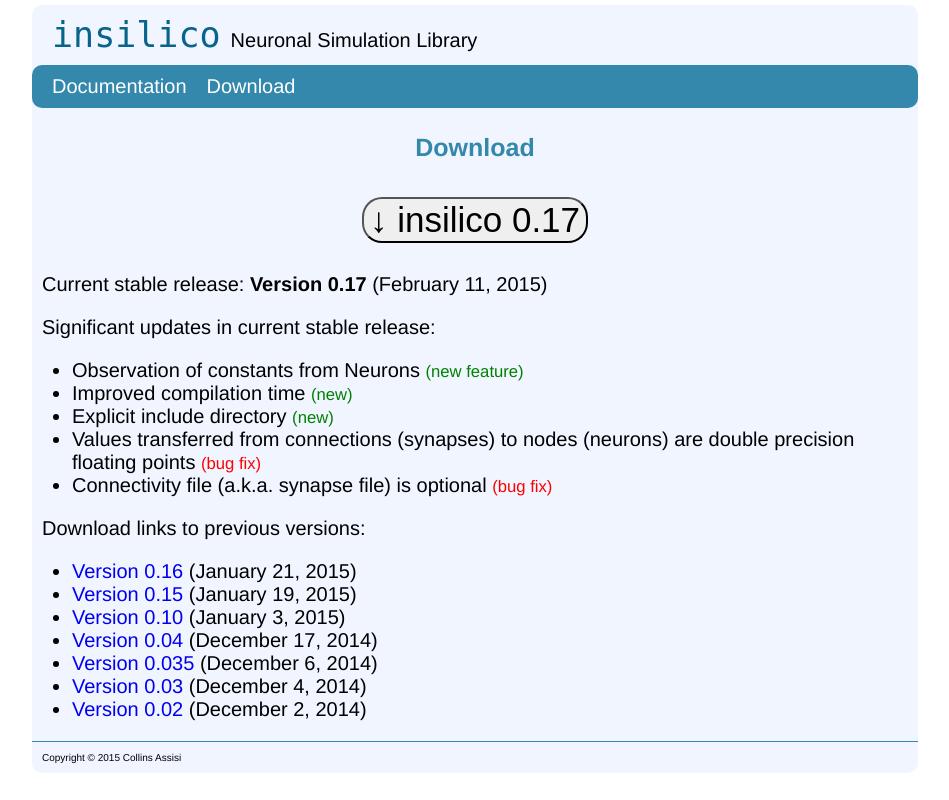
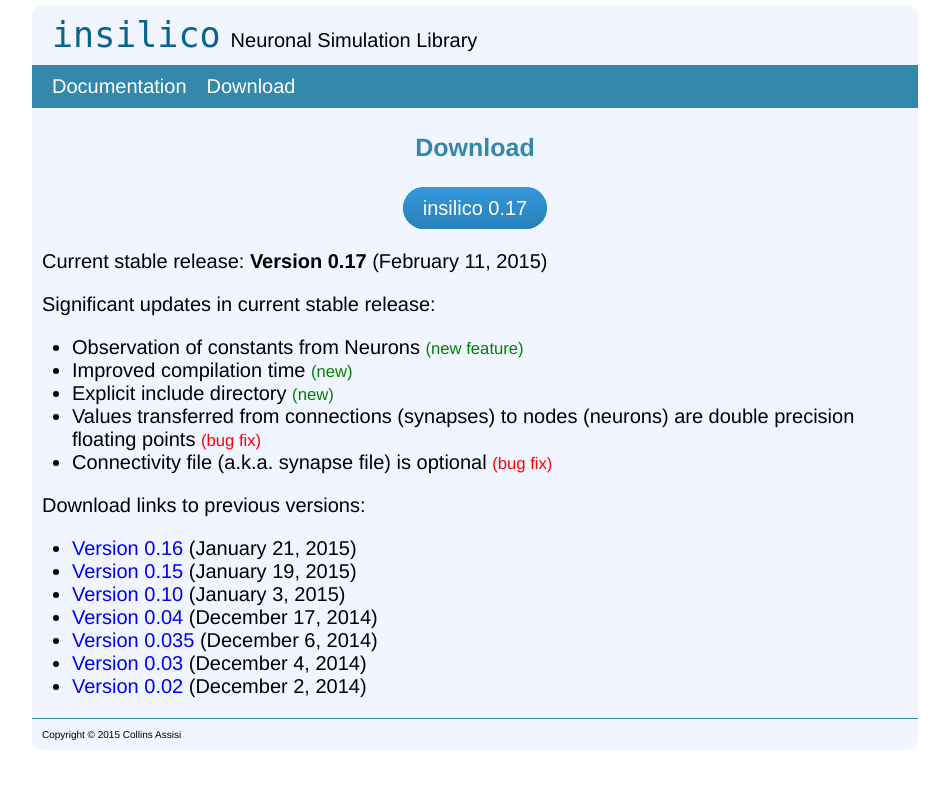
Before and after one commit to insilico-lib/insilico-web, a PHP site: page /download.php in a window 1280 px wide. Shown: the whole page, without its empty margins (165-1114 px from the left). Run offline with PHP 8.4, Linux system fonts and the light colour scheme.

Commit message:
Style fix for button.

```diff
--- a/download.php
+++ b/download.php
@@ -1,9 +1,7 @@
 <?php include_once("pre_wrapper.php"); ?>
 
 <p class="page-content-header">Download</p>
-
-<p style="text-align: center; padding: 10px;"><a href="insilico-0.17.zip"><button style="font-size: 35px; border-radius: 20px;">&downarrow; insilico 0.17</button></a></p>
-
+<p style="text-align: center; padding: 10px;"><a href="insilico-0.17.zip"><span class="btn">insilico 0.17</span></a></p>
 <p style="padding-left: 10px;">
     <span>Current stable release:</span><b> Version 0.17 </a></b> (February 11, 2015)
 </p>
--- a/menu.php
+++ b/menu.php
@@ -1,8 +1,8 @@
 <?php
   $menu = array("Documentation", "Download");
-  echo '<ul style="border-radius: 10px; margin: 0px; list-style-type: none; padding: 10px; background: #3388ac;">';
+  echo '<ul class="menu">';
   foreach($menu as $menuitem) {
-  echo '<li style="padding: 10px; display: inline;">'.
+  echo '<li class="menu-list">'.
        '<a style="color: #fff;" href='.strtolower($menuitem).'.php>'.
       $menuitem.
        '</a></li>';
--- a/style.css
+++ b/style.css
@@ -9,9 +9,6 @@ body {
 a {
     font: 20px Helvetica, Sans-serif, Arial;
     text-decoration: none;
-}
-a:hover {
-    text-decoration: underline;
 }
 .wrapper {
     border-radius: 10px;
@@ -59,3 +56,40 @@ a:hover {
     font-size: 14px;
     font-weight: normal;
 }
+.menu {
+    margin: 0px;
+    list-style-type: none;
+    padding: 10px;
+    background: #3388ac;
+}
+.menu-list {
+    padding: 10px;
+    display: inline;
+}
+.menu-list:hover {
+    text-decoration: underline;
+}
+.btn {
+    background: #3498db;
+    background-image: -webkit-linear-gradient(top, #3498db, #2980b9);
+    background-image: -moz-linear-gradient(top, #3498db, #2980b9);
+    background-image: -ms-linear-gradient(top, #3498db, #2980b9);
+    background-image: -o-linear-gradient(top, #3498db, #2980b9);
+    background-image: linear-gradient(to bottom, #3498db, #2980b9);
+    font-family: Arial;
+    color: #ffffff;
+    font-size: 20px;
+    padding: 10px 20px 10px 20px;
+    text-decoration: none;
+    border-radius: 28px;
+}
+.btn:hover {
+    background: #3cb0fd;
+    background-image: -webkit-linear-gradient(top, #3cb0fd, #3498db);
+    background-image: -moz-linear-gradient(top, #3cb0fd, #3498db);
+    background-image: -ms-linear-gradient(top, #3cb0fd, #3498db);
+    background-image: -o-linear-gradient(top, #3cb0fd, #3498db);
+    background-image: linear-gradient(to bottom, #3cb0fd, #3498db);
+    text-decoration: none;
+    border-radius: 28px;
+}
```
Lines whose indentation alone changed are shown as unchanged.
